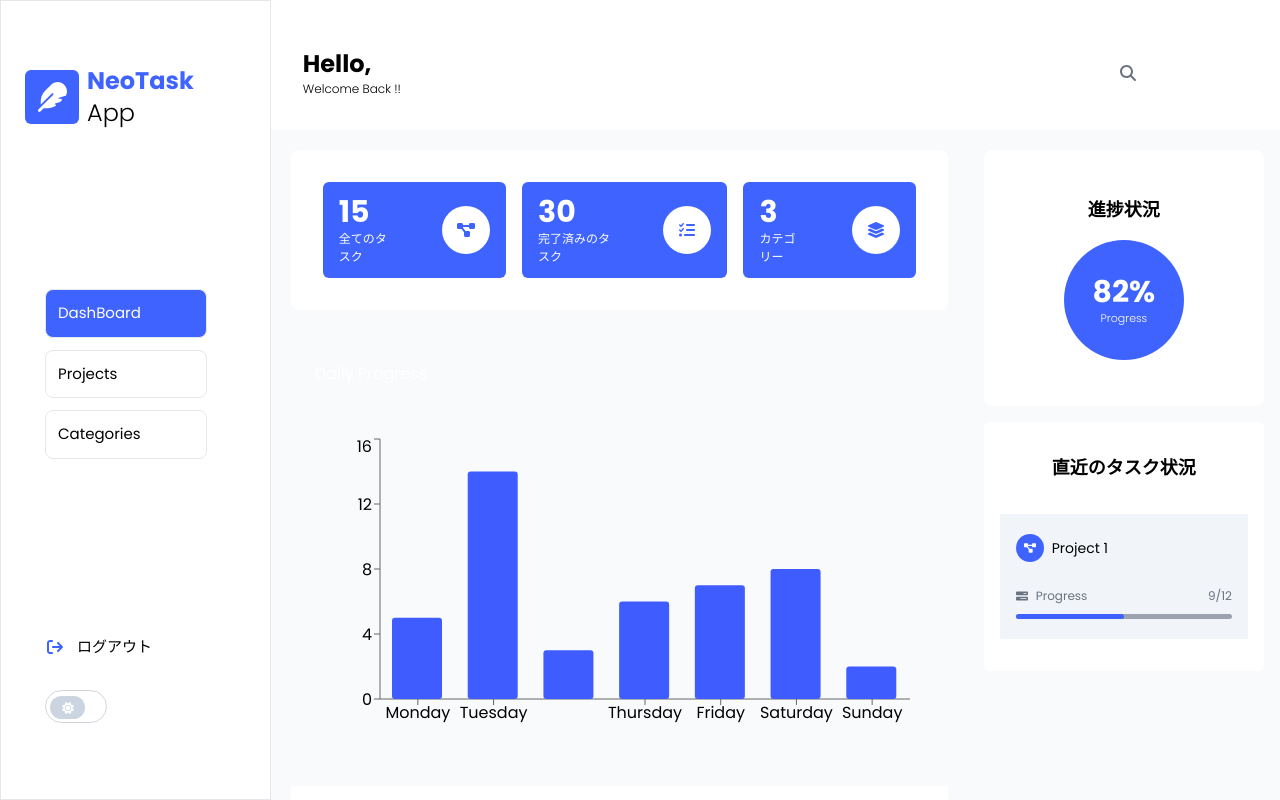
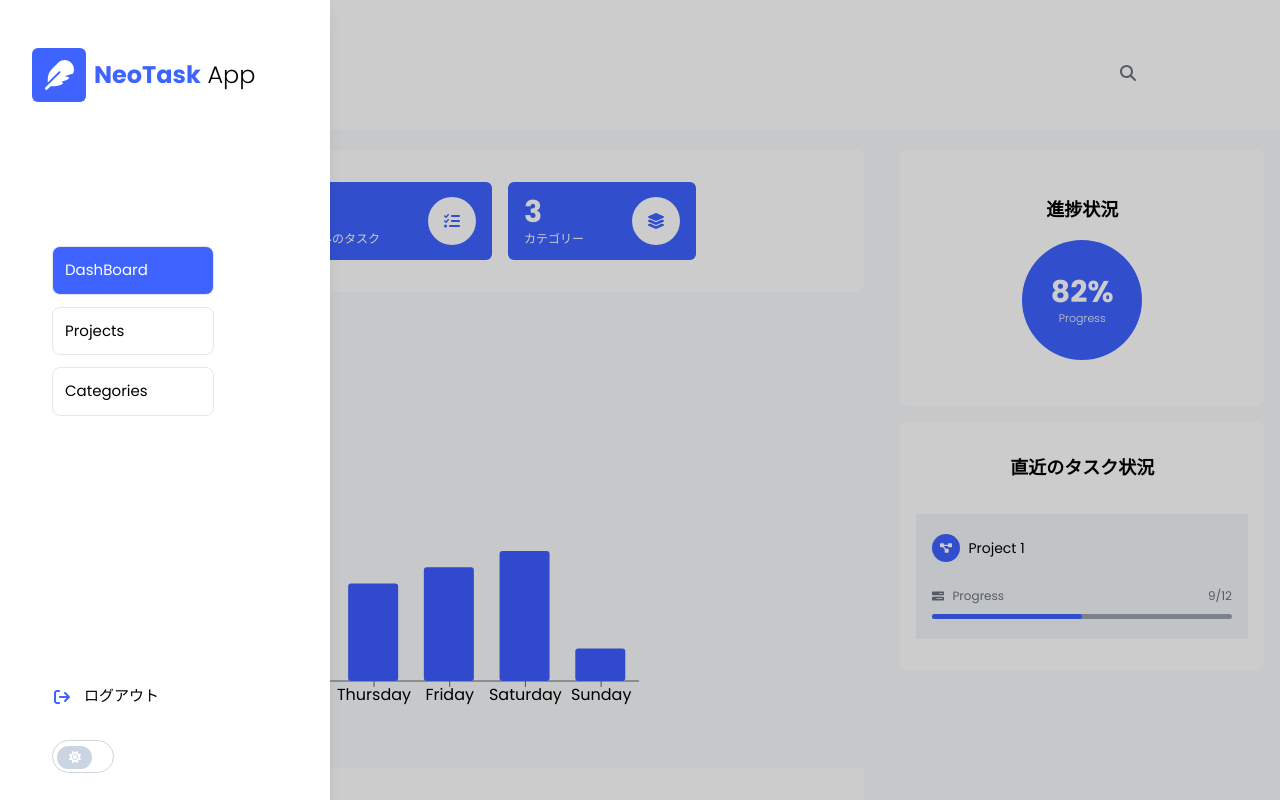
Before and after one commit to Kroro1208/neo-task-app, a Next.js app: page /dashboard in a window 1280 px wide. Both pictures are taken after a click on the icon 52 px from the left and 97 px from the top of the page. Shown: the top 800 px of the page. Built offline with nearby package versions, Linux system fonts and the light colour scheme.

Commit message:
saideBarレスポンシブ対応した

```diff
--- a/src/app/ContextAPI.tsx
+++ b/src/app/ContextAPI.tsx
@@ -1,9 +1,8 @@
 "use client";
 
-import { createContext, Dispatch, ReactNode, SetStateAction, useContext, useState } from "react";
+import { createContext, Dispatch, ReactNode, SetStateAction, useContext, useEffect, useState } from "react";
 import { Project } from "./Data/ProjectsData";
 import { ProjectCategory } from "./Data/CategoriesData";
-import { useUser} from "@clerk/nextjs";
 
 interface MenuItem {
     name: string;
@@ -74,6 +73,14 @@ function GlobalContextProvider({children}: {children: ReactNode}) {
     const [allProjects, setAllProjects] = useState<Project[]>([]);
     const [allCategories, setAllCategories] = useState<ProjectCategory[]>([]);
 
+    useEffect(() => {
+        function handleResize(){
+            setIsMobileView(window.innerWidth <= 1400);
+        }
+        handleResize();
+        window.addEventListener('resize', handleResize);
+        return window.addEventListener('resize', handleResize);
+    }, []);
 
     return (
         <GlobalContext.Provider
--- a/src/app/components/SideBar.tsx
+++ b/src/app/components/SideBar.tsx
@@ -1,6 +1,6 @@
 "use client";
 
-import { useState } from "react";
+import { useEffect, useRef, useState } from "react";
 import { FontAwesomeIcon } from "@fortawesome/react-fontawesome";
 import { faArrowRightFromBracket, faFeather } from "@fortawesome/free-solid-svg-icons";
 import { useGlobalContextProvider } from "../ContextAPI";
@@ -13,12 +13,35 @@ interface MenuItem {
 }
 
 const SideBar = () => {
-    const { isDark  } = useGlobalContextProvider();
+    const { isDark, sideBar, mobileView  } = useGlobalContextProvider();
+    const { openSideBar, setOpenSideBar } = sideBar;
+    const sideBarRef = useRef<HTMLDivElement>(null);
+    const { isMobileView } = mobileView;
     const [ menuItems, setMenuItem] = useState<MenuItem[]>([
         {name: "DashBoard", icon: "faDashboard", isSelected: true},
         {name: "Projects", icon: "faBarsProgress", isSelected: false},
         {name: "Categories", icon: "faLayerGroup", isSelected: false},
     ]);
+
+    useEffect(()=> {
+      function handleResize(){
+        setOpenSideBar(false);
+      }
+
+      function handleOutsideClick(event: MouseEvent){
+        if(sideBarRef.current && sideBarRef.current.contains(event.target as Node)){
+          setOpenSideBar(false);
+        }
+      }
+
+      window.addEventListener('resize', handleResize);
+      document.removeEventListener('click', handleOutsideClick);
+
+      return () => {
+        window.removeEventListener('resize', handleResize);
+        document.removeEventListener('click', handleOutsideClick);
+      };
+    }, [openSideBar]);
 
     const updateItemSelection = (indexItem: number) => {
         const copyMenuItems = menuItems.map((item, index)=> {
@@ -33,7 +56,12 @@ const SideBar = () => {
     }
 
   return (
-    <div className="poppins border border-gray-200 h-full w-[330px] p-6 py-16 flex flex-col gap-40 justify-center">
+    <div
+    ref={sideBarRef}
+    className={`${openSideBar ? "flex absolute w-[280px] h-full" : "flex"}
+      ${isMobileView ? (!openSideBar ? "hidden" : "flex") : ""}
+      ${isDark ? "bg-blackColor" : "bg-white"}
+      flex flex-col gap-36 poppins z-10 shadow-lg w-[330px] p-8 pt-12`}>
       {/* logo */}
       <div className="flex gap-2 items-center">
         <FontAwesomeIcon
--- a/src/app/components/dashboard/TopBar/TopBar.tsx
+++ b/src/app/components/dashboard/TopBar/TopBar.tsx
@@ -16,13 +16,14 @@ const TopBar = () => {
     setOpenSideBar(true);
   }
   return (
-    <div className={`p-8 pt-12 flex items-center justify-between ${isDark ? "bg-blackColor" : "bg-white"}`}
+    <div className={`p-8 pt-12 flex items-center justify-between
+      ${isDark ? "bg-blackColor" : "bg-white"}`}
     >
       <div className='flex gap-7 items-center'>
-        <div className={`${isMobileView ? "flex" : "hidden"} cursor-pointer`}>
+        <div className={`${isMobileView ? "flex" : "md:hidden"} cursor-pointer`}>
           <FontAwesomeIcon
+          onClick={()=>setOpenSideBar(!openSideBar)}
           icon={faBars}
-          onClick={(event)=>handleClickedIcon(event)}
           height={14}
           width={14}
           />
--- a/src/app/dashboard/page.tsx
+++ b/src/app/dashboard/page.tsx
@@ -4,11 +4,15 @@ import SideBar from '../components/SideBar';
 import DashBoard from '../components/Dashboard/Dashboard';
 
 const Page = () => {
-    const {isDark, setIsDark} = useGlobalContextProvider();
+    const {isDark, sideBar} = useGlobalContextProvider();
+    const {openSideBar, setOpenSideBar} = sideBar;
   return (
-    <div className={`poppins flex w-full h-screen ${isDark ? "dark-mode" : "light-mode"}`}>
+    <div className={`poppins flex w-full h-auto relative ${isDark ? "dark-mode" : "light-mode"}`}>
       <SideBar />
       <DashBoard />
+      <div className={`${openSideBar ? "block" : "hidden"}
+        w-full h-full fixed bg-black z-9 opacity-20`}>
+      </div>
     </div>
   )
 }
```
